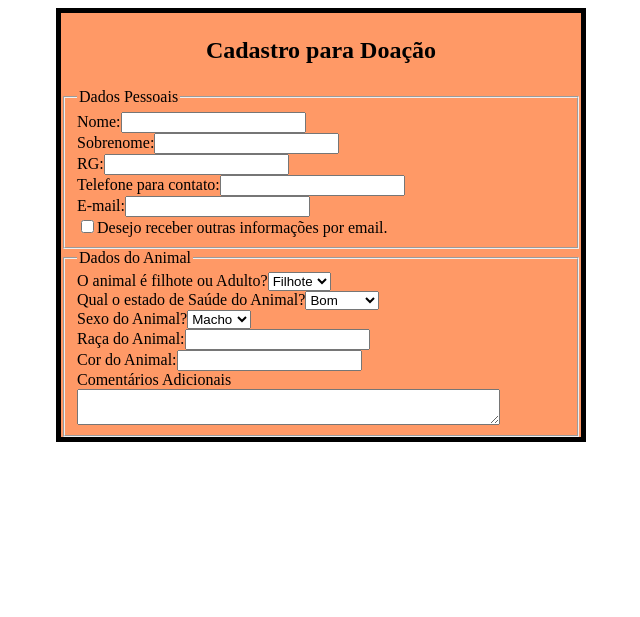
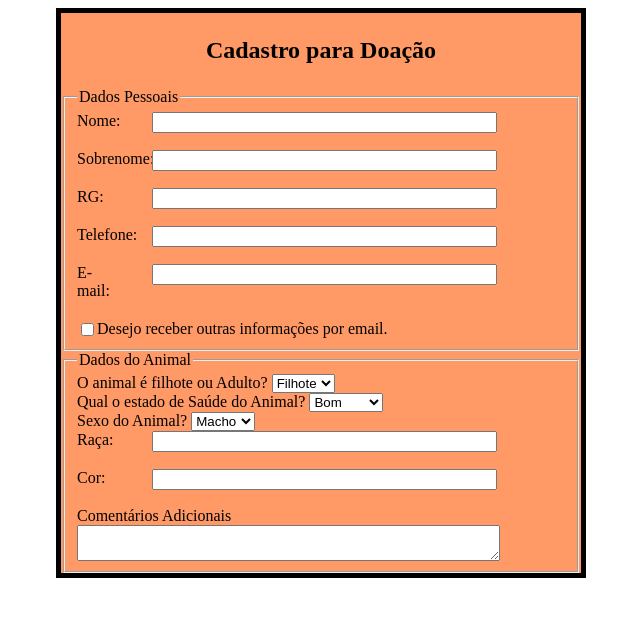
Before and after one commit to lauramoura/sistemadeadocaoedoacao, a PHP site: page /CadastroDoacao in a window 1280 px wide. Shown: the top 617 px of the page, without its empty margins (324-964 px from the left). Run offline with PHP 8.4, Linux system fonts and the light colour scheme.

Commit message:
projeto inicial

```diff
--- a/CadastroAdocao.php
+++ b/CadastroAdocao.php
@@ -40,6 +40,7 @@
             clear: left;
 
             }
+
         </style>
     </head>
 
@@ -50,9 +51,7 @@
 
                     <legend>Dados Pessoais</legend>
 
-                    <label for="nome">Nome:</label>
-                    <input type="text" name="nome" size=40><br/>
-
+                    <label for="nome">Nome:</label><input type="text" name="nome" size=40><br/>
                     <label for="sobrenome">Sobrenome:</label><input type="text" name="sobrenome" size=40><br/>
                     <label for="rg">RG:</label><input type="text" name="rg" size=40><br/>
                     <label for="tel">Telefone:</label><input type="text" name="contato" size=40><br/>
@@ -70,4 +69,5 @@
 
                 </fieldset>
        </body>
+
  </html>
--- a/CadastroDoacao.php
+++ b/CadastroDoacao.php
@@ -19,6 +19,22 @@
                     margin-left: -50px;
                     margin-top: -30px;
             }
+
+            label,  input {
+            display: block;
+            float: left;
+            }
+
+            label {
+            text-align: left;
+            width: 45px;
+            padding-right: 30px;
+            padding-bottom: 20px;
+            }
+            br {
+            clear: left;
+
+            }
         </style>
     </head>
         <body>
@@ -27,30 +43,32 @@
             <form>
                 <center><h2><p>Cadastro para Doação</p><h2></center>
                 <fieldset class ="primeiro">
+
                     <legend>Dados Pessoais</legend>
-                    Nome:<input type="text" name="nome"></br>
-                    Sobrenome:<input type="text" name="sobrenome"></br>
-                    RG:<input type="text" nome="rg"></br>
-                    Telefone para contato:<input type="text" name="contato"></br>
-                    E-mail:<input type="text" name="email"></br>
+
+                    <label for="nome">Nome:</label><input type="text" name="nome" size=40><br/>
+                    <label for="sobrenome">Sobrenome:</label><input type="text" name="sobrenome" size=40><br/>
+                    <label for="rg">RG:</label><input type="text" nome="rg" size=40><br/>
+                    <label for="tel">Telefone:</label><input type="text" name="contato" size=40><br/>
+                    <label for="email">E-mail:</label><input type="text" name="email" size=40></br>
                     <input type="checkbox" name="receberemail">Desejo receber outras informações por email.
                 </fieldset>
                 <fieldset>
                     <legend>Dados do Animal</legend>
-                     O animal é filhote ou Adulto?<select name="">
+                     O animal é filhote ou Adulto? <select name="">
                         <option>Filhote</option>
                         <option>Adulto</option>
-                        </select> <br>
-                     Qual o estado de Saúde do Animal?<select name="">
+                        </select> <br/>
+                     Qual o estado de Saúde do Animal? <select name="">
                         <option>Bom</option>
                         <option>Regular</option>
                         <option>Péssimo</option>
-                        </select> <br>
-                     Sexo do Animal?<select name="">
+                        </select> <br/>
+                     Sexo do Animal? <select name="">
                         <option>Macho</option>
                         <option>Femea</option>
-                        </select> <br>
-                     Raça do Animal:<input type="text" name="raça"></br>
-                     Cor do Animal:<input type="text" name="cor"></br>
-                     Comentários Adicionais<textarea rols ="3" cols ="50"> </textarea>
+                        </select> <br/>
+                      <label for="raça">Raça:</label><input type="text" name="raça" size="40"><br/>
+                      <label for="cor">Cor:</label><input type="text" name="cor" size="40"><br/>
+                     Comentários Adicionais<textarea rols ="3" cols ="50"></textarea>
                 </fieldset>
```
